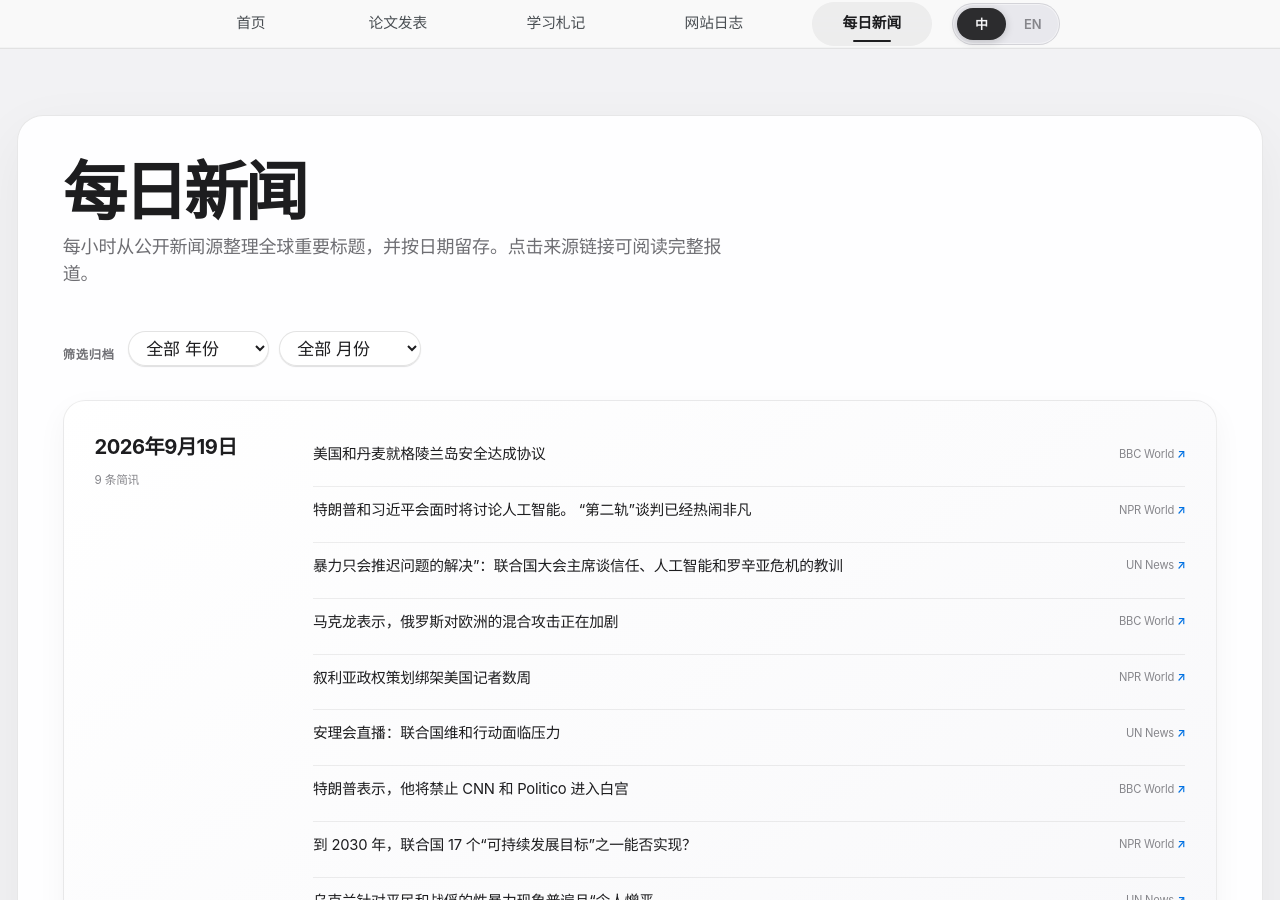
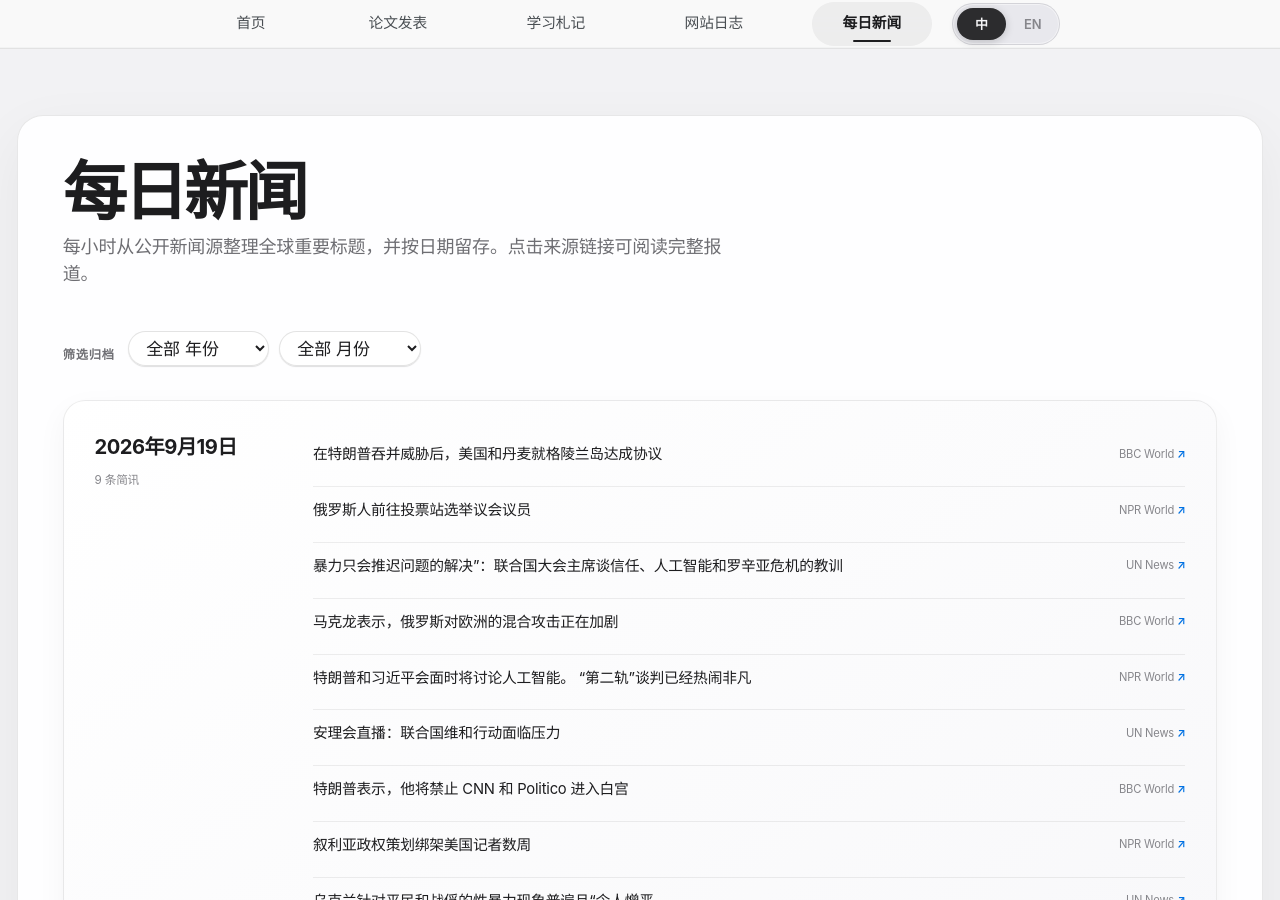
Before and after one commit to HaoxiangLuo/HaoxiangLuo.github.io, a Jekyll site: the page built from _pages/daily-news-zh.html, in a window 1280 px wide and 900 px high. Built offline with Jekyll 4.4.1, drawn with Linux system fonts in a browser that asks for light colours; a style sheet for code colours, icons or effects is not loaded.

Commit message:
Update daily news 2026-09-19

```diff
--- a/_data/daily_news.json
+++ b/_data/daily_news.json
@@ -1,20 +1,20 @@
 {
-  "updated_at": "2026-09-19T06:23:12+08:00",
+  "updated_at": "2026-09-19T07:23:14+08:00",
   "days": [
     {
       "date": "2026-09-19",
       "items": [
         {
-          "title": "US and Denmark reach deal over Greenland's security",
+          "title": "US and Denmark reach deal over Greenland after Trump annexation threats",
           "source": "BBC World",
           "url": "https://www.bbc.co.uk/news/articles/c63d7lexyym1o?at_medium=RSS&at_campaign=rss",
-          "title_zh": "美国和丹麦就格陵兰岛安全达成协议"
+          "title_zh": "在特朗普吞并威胁后，美国和丹麦就格陵兰岛达成协议"
         },
         {
-          "title": "When Trump and Xi meet they will discuss AI. 'Track Two' talks are already buzzing",
+          "title": "Russians head to the polls to choose lawmakers for their parliament",
           "source": "NPR World",
-          "url": "https://www.npr.org/2026/09/18/nx-s1-5971481/trump-xi-meeting-ai-track-two-talks",
-          "title_zh": "特朗普和习近平会面时将讨论人工智能。 “第二轨”谈判已经热闹非凡"
+          "url": "https://www.npr.org/2026/09/18/nx-s1-5973249/russians-head-to-the-polls-to-choose-lawmakers-for-their-parliament",
+          "title_zh": "俄罗斯人前往投票站选举议会议员"
         },
         {
           "title": "‘Violence will only defer a problem’: UN Assembly President on trust, AI and lessons from the Rohingya crisis",
@@ -29,10 +29,10 @@
           "title_zh": "马克龙表示，俄罗斯对欧洲的混合攻击正在加剧"
         },
         {
-          "title": "Syrian regime planned American journalist's kidnapping for weeks",
+          "title": "When Trump and Xi meet they will discuss AI. 'Track Two' talks are already buzzing",
           "source": "NPR World",
-          "url": "https://www.npr.org/2026/09/18/nx-s1-5974166/assad-austin-tice-kidnapping-bbc-embedded",
-          "title_zh": "叙利亚政权策划绑架美国记者数周"
+          "url": "https://www.npr.org/2026/09/18/nx-s1-5971481/trump-xi-meeting-ai-track-two-talks",
+          "title_zh": "特朗普和习近平会面时将讨论人工智能。 “第二轨”谈判已经热闹非凡"
         },
         {
           "title": "Security Council LIVE: UN peacekeeping under pressure",
@@ -47,10 +47,10 @@
           "title_zh": "特朗普表示，他将禁止 CNN 和 Politico 进入白宫"
         },
         {
-          "title": "Will even one of the U.N.'s 17 'sustainable development goals' be met by 2030?",
+          "title": "Syrian regime planned American journalist's kidnapping for weeks",
           "source": "NPR World",
-          "url": "https://www.npr.org/2026/09/18/g-s1-143738/united-nations-sustainable-development-goals-hunger-climate-gender",
-          "title_zh": "到 2030 年，联合国 17 个“可持续发展目标”之一能否实现？"
+          "url": "https://www.npr.org/2026/09/18/nx-s1-5974166/assad-austin-tice-kidnapping-bbc-embedded",
+          "title_zh": "叙利亚政权策划绑架美国记者数周"
         },
         {
           "title": "Sexual violence against civilians and POW’s in Ukraine widespread and ‘abhorrent’",
```
